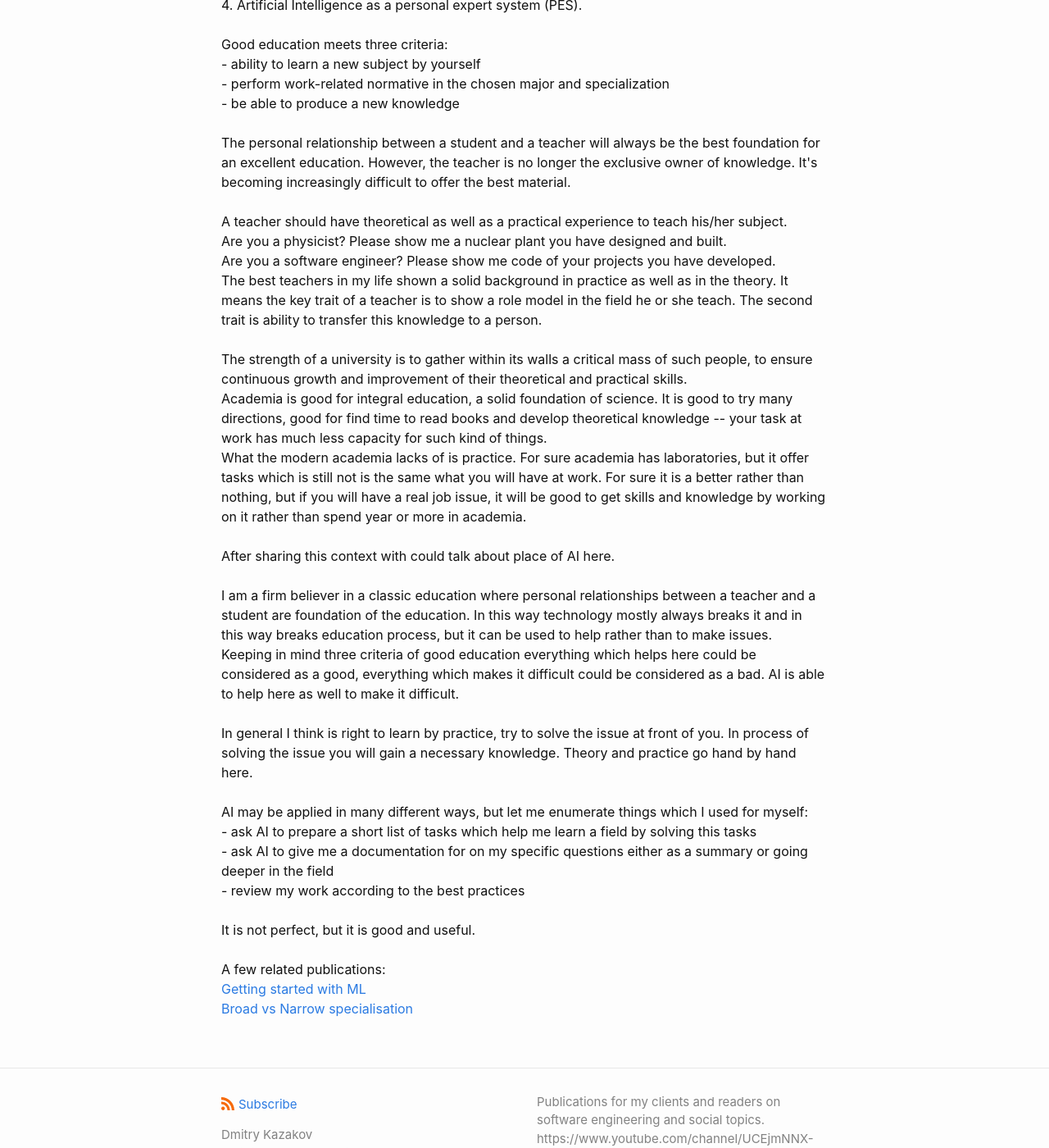
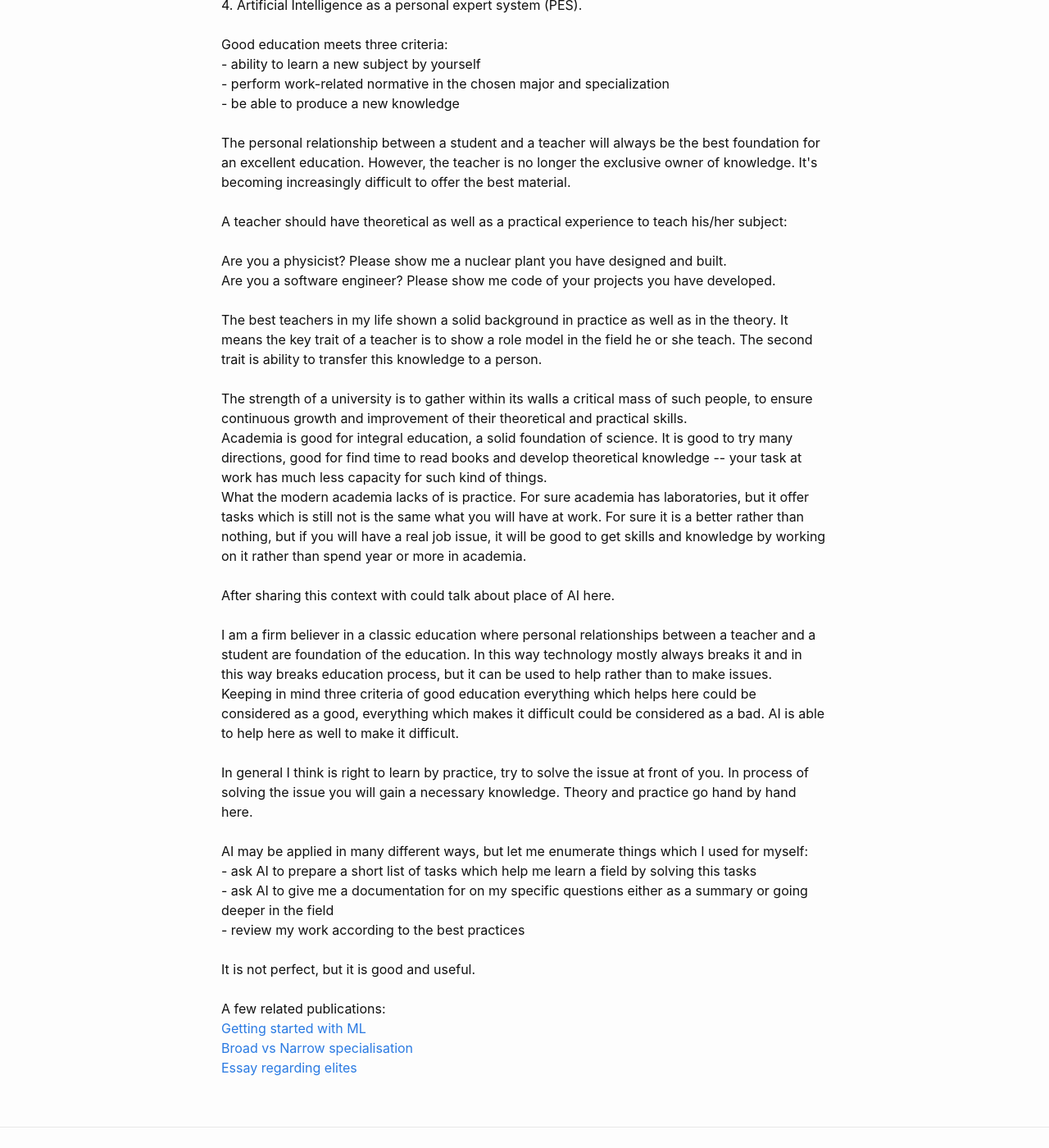
Before and after one commit to Gelassen/dkazakov.github.io, a Jekyll site: the page built from _posts/2024-06-23-the-modern-education-and-place-of-ai-here.html, in a window 1280 px wide and 1400 px high, scrolled down 717 px. Shown: the whole window at 82% size. Built offline with Jekyll 4.4.1, drawn with Linux system fonts in a browser that asks for light colours.

Commit message:
Add new publication

```diff
--- a/_posts/2024-06-23-the-modern-education-and-place-of-ai-here.html
+++ b/_posts/2024-06-23-the-modern-education-and-place-of-ai-here.html
@@ -48,11 +48,13 @@ modified_time: '2024-06-23'
         increasingly difficult to offer the best material. <br><br>
 
         A teacher should have theoretical as well as a practical experience to
-        teach his/her subject. <br>
+        teach his/her subject: <br><br>
+
         Are you a physicist? Please show me a nuclear plant you have designed
         and built. <br>
         Are you a software engineer? Please show me code of your projects you
-        have developed. <br>
+        have developed. <br><br>
+
         The best teachers in my life shown a solid background in practice as
         well as in the theory. It means the key trait of a teacher is to show a
         role model in the field he or she teach. The second trait is ability to
@@ -99,6 +101,6 @@ modified_time: '2024-06-23'
         A few related publications: <br>
         <a href="https://gelassen.github.io/blog/2020/10/23/getting-skills-in-ml.html">Getting started with ML</a> <br>
         <a href="https://gelassen.github.io/blog/2021/02/27/broad-vs-narrow-specialisation.html">Broad vs Narrow specialisation</a> <br>
-        <a href="https://gelassen.github.io/blog/2023/03/31/essay-regarding-elites.html"></a>
+        <a href="https://gelassen.github.io/blog/2023/03/31/essay-regarding-elites.html">Essay regarding elites</a>
     </body>
 </html>
```
